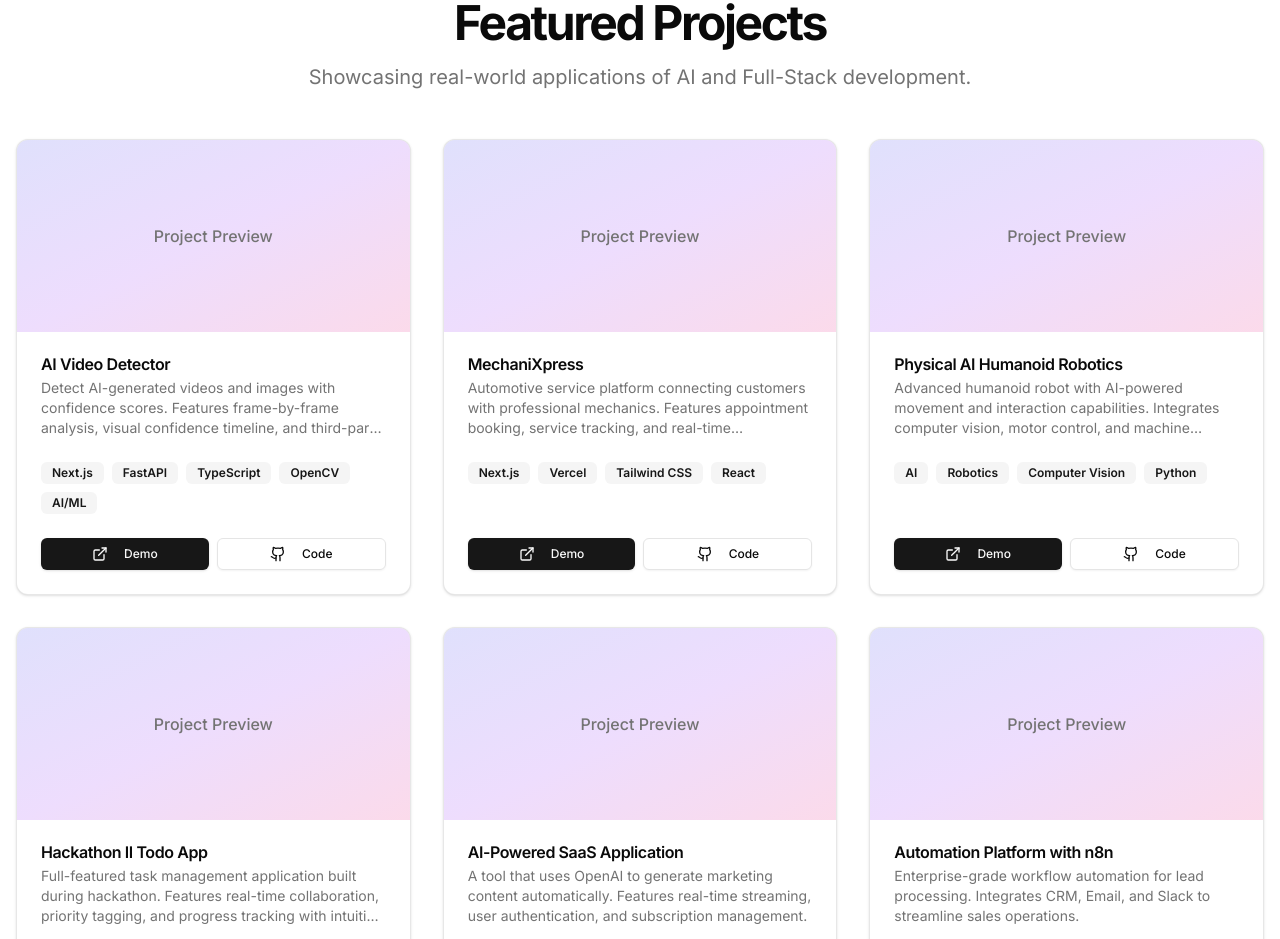
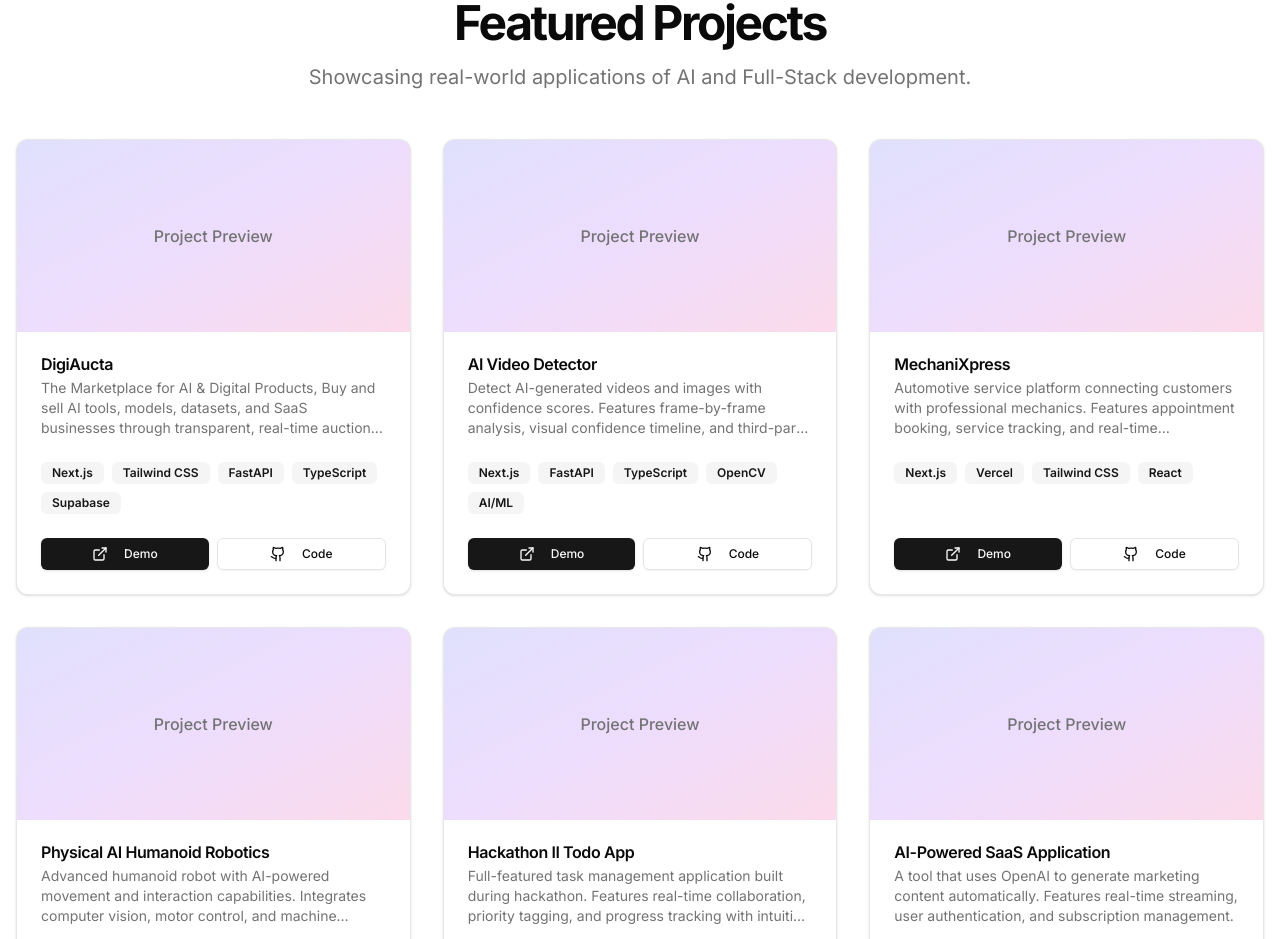
Before and after one commit to MuhammadAsgharramzan/portfolio, a Next.js app: page / in a window 1280 px wide. Shown: the part 1400-2339 px from the top of the page. Built offline with nearby package versions, Linux system fonts and the light colour scheme.

Commit message:
new project

```diff
--- a/components/sections/projects.tsx
+++ b/components/sections/projects.tsx
@@ -8,6 +8,15 @@ import { Github, ExternalLink } from "lucide-react"
 import Link from "next/link"
 
 const projects = [
+    {
+        title: "DigiAucta",
+        description: "The Marketplace for AI & Digital Products, Buy and sell AI tools, models, datasets, and SaaS businesses through transparent, real-time auctions with escrow-protected payments.",
+        tags: ["Next.js", "Tailwind CSS", "FastAPI", "TypeScript", "Supabase" ],
+        links: {
+            demo: "https://www.digiaucta.com/",
+            repo: "#",
+        },
+    },
     {
         title: "AI Video Detector",
         description: "Detect AI-generated videos and images with confidence scores. Features frame-by-frame analysis, visual confidence timeline, and third-party API integrations (Hive, Sightengine). Built with FastAPI backend and Next.js 14 frontend.",
```
